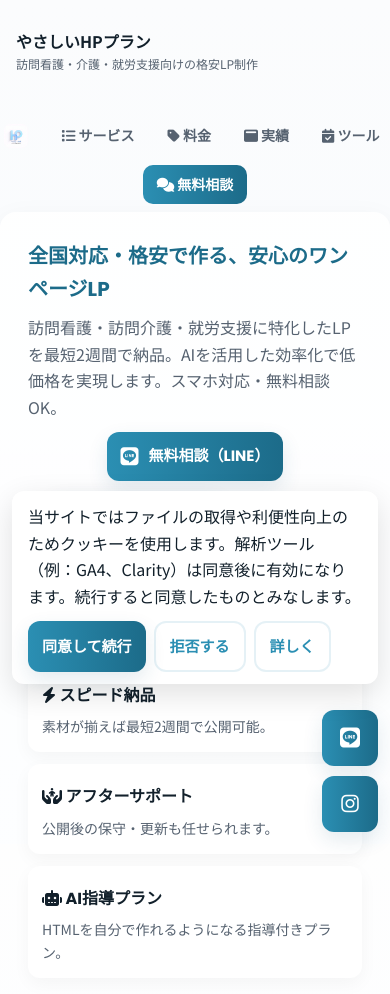
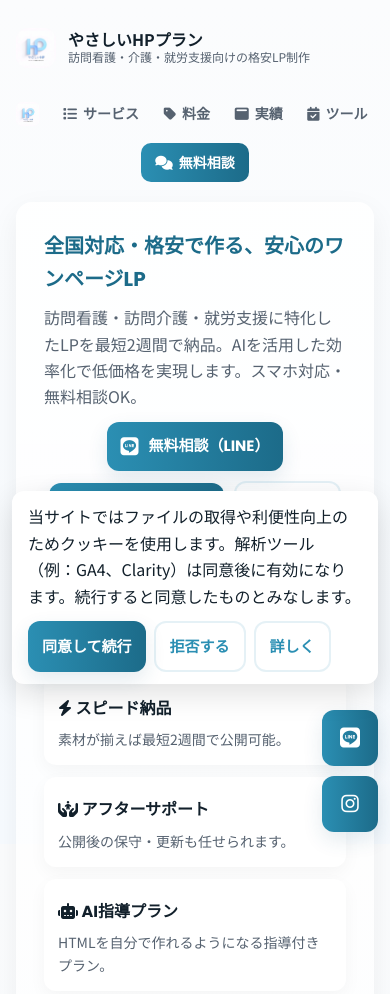
Before and after one commit to crzydn/yasashiiHP, a plain HTML site: page index.html in a window 390 px wide. Shown: the top 994 px of the page. Drawn offline with Linux system fonts and the light colour scheme; grey boxes are pictures that could not be loaded.

Commit message:
Update index.html

```diff
--- a/index.html
+++ b/index.html
@@ -51,8 +51,8 @@ j=d.createElement(s),dl=l!='dataLayer'?'&l='+l:'';j.async=true;j.src=
       --radius:14px;
       --container:1100px;
       --shadow:0 10px 30px rgba(11,22,35,0.06);
+      --logo-size: clamp(40px, 6vw, 56px); /* 正しいCSS変数名 */
       font-family:'Noto Sans JP','Poppins',system-ui,-apple-system,'Segoe UI',Roboto,'Helvetica Neue',Arial;
-logo-size: clamp(40px, 6vw, 56px);
     }
 
     html {font-size:16px;}
@@ -64,54 +64,31 @@ logo-size: clamp(40px, 6vw, 56px);
     .skip-link:focus{left:8px;top:8px;width:auto;height:auto;padding:8px 12px;background:#000;color:#fff;border-radius:6px;z-index:10000}
 
     .wrap{max-width:var(--container);margin:0 auto;padding:28px}
-    header{display:flex;align-items:center;justify-content:space-between;padding:12px 0;flex-wrap:wrap}
+
+    /* ===== Header ===== */
+    header{display:flex;align-items:center;justify-content:space-between;padding:12px 0;flex-wrap:wrap;gap:12px}
     .brand{display:flex;align-items:center;gap:12px;min-width:0}
-
-.logo{
-  width: var(--logo-size);
-  height: var(--logo-size);
-  border-radius: 12px;          /* 角丸を維持 */
-  object-fit: cover;            /* 正方形にトリミング */
-  object-position: center;      /* 中央を見せる */
-  display: block;               /* 余計な隙間を防ぐ */
-  flex: 0 0 auto;               /* brand内レイアウトを安定 */
-  /* 背景グラデ等は削除（画像が見えなくなるため） */
-}
-
-/* ナビ左の小さなロゴ（“サービス”の左隣） */
-.nav-logo{
-  display:inline-flex;
-  align-items:center;
-  padding:0;             /* 文字リンクと高さを合わせる */
-  margin-right:6px;      /* サービスとの間隔 */
-}
-.nav-logo img{
-  width:28px;            /* ボタン高さに馴染むサイズ */
-  height:28px;
-  border-radius:6px;     /* 角丸 */
-  object-fit:cover;      /* 正方形トリミング */
-  display:block;
-}
-
-/* もし .logo（ブランド側）を img に替えている場合の推奨（巨大化防止） */
     .brand .logo{
-  width:48px;
-  height:48px;
+      width:var(--logo-size);
+      height:var(--logo-size);
       border-radius:12px;
       object-fit:cover;
+      object-position:center;
       display:block;
+      flex:0 0 auto;
     }
-
-/* モバイル時に少しだけロゴを小さくすると詰まりにくい */
-@media(max-width:899px){
-  .nav-logo img{ width:24px; height:24px; }
-}
-
+    .brand .title{font-weight:700;line-height:1}
+    .brand .subtitle{font-size:12px;color:var(--muted);line-height:1.4;margin-top:2px}
 
     nav{display:flex;gap:12px;align-items:center;flex:0 0 auto}
-    nav a{margin-left:18px;color:var(--muted);text-decoration:none;font-weight:600;white-space:nowrap}
+    nav a{margin-left:6px;color:var(--muted);text-decoration:none;font-weight:600;white-space:nowrap;display:inline-flex;align-items:center;gap:6px}
     .cta{background:linear-gradient(90deg,var(--primary),var(--primary-dark));color:white;padding:8px 14px;border-radius:10px;text-decoration:none;font-weight:700}
 
+    /* ナビ左の小ロゴ（任意） */
+    .nav-logo{display:inline-flex;align-items:center;margin-right:4px;padding:0}
+    .nav-logo img{width:28px;height:28px;border-radius:6px;object-fit:cover;display:block}
+
+    /* ===== Common Buttons ===== */
     .btn{display:inline-flex;align-items:center;gap:10px;padding:12px 18px;border-radius:12px;font-weight:700;cursor:pointer;border:0;transition:transform .14s ease,box-shadow .14s ease,filter .14s ease;font-family:'Poppins',sans-serif;text-decoration:none;color:var(--primary-contrast)}
     .btn i{font-size:18px}
     .btn-primary{background:linear-gradient(90deg,var(--primary),var(--primary-dark));box-shadow:0 8px 20px rgba(30,90,120,0.12);color:var(--primary-contrast)}
@@ -121,16 +98,16 @@ logo-size: clamp(40px, 6vw, 56px);
     .btn-ghost:hover{background:rgba(43,143,179,0.04);transform:translateY(-2px)}
     .btn-ghost:focus{outline:3px solid rgba(43,143,179,0.12);outline-offset:3px}
 
+    /* ===== Hero ===== */
     .hero{display:grid;grid-template-columns:1fr;gap:20px;align-items:center;padding:28px;border-radius:16px;background:linear-gradient(180deg, rgba(255,255,255,0.9), rgba(255,255,255,0.6));box-shadow:var(--shadow)}
     .hero-left h1{font-size:clamp(20px,5vw,32px);margin:0 0 8px;font-family:'Poppins',sans-serif;color:var(--primary-dark)}
     .hero-left p{color:var(--muted);margin:0 0 12px}
     .btn-row{display:flex;gap:10px;align-items:center;flex-wrap:wrap;justify-content:center}
-
     .hero-right{min-height:200px;border-radius:12px;overflow:hidden;display:flex;align-items:center;justify-content:center;background:linear-gradient(135deg,#eef9ff,#fffaf2);}
     .hero-right img{width:100%;height:100%;object-fit:cover;opacity:0;animation:fadeUp .6s ease .12s forwards;border-radius:12px}
-
     @keyframes fadeUp{from{opacity:0;transform:translateY(10px)}to{opacity:1;transform:translateY(0)}}
 
+    /* ===== Cards / Sections ===== */
     .features{display:grid;grid-template-columns:repeat(auto-fit,minmax(200px,1fr));gap:12px;margin-top:18px}
     .card{background:var(--card);padding:14px;border-radius:12px;box-shadow:0 6px 18px rgba(9,20,30,0.04);transition:transform .18s ease,box-shadow .18s ease}
     .card:hover{transform:translateY(-6px);box-shadow:0 16px 40px rgba(9,20,30,0.08)}
@@ -158,10 +135,8 @@ logo-size: clamp(40px, 6vw, 56px);
     .contact-sub{color:var(--muted);font-size:13px}
 
     .contact-item[data-type="line"] .contact-icon{background:linear-gradient(135deg,var(--primary),var(--primary-dark))}
-    /* ▼▼ ここを修正（余分な ) を削除） ▼▼ */
     .contact-item[data-type="email"] .contact-icon{background:linear-gradient(135deg,var(--primary),#66b8dd)}
     .contact-item[data-type="phone"] .contact-icon{background:linear-gradient(135deg,var(--primary),#4bb0d3)}
-    /* ▲▲ 修正ここまで ▲▲ */
     .contact-item[data-type="insta"] .contact-icon{background:linear-gradient(135deg,var(--primary),var(--primary-dark))}
 
     footer{margin-top:28px;padding:16px 0;color:var(--muted);text-align:center;font-size:14px}
@@ -175,11 +150,15 @@ logo-size: clamp(40px, 6vw, 56px);
     .cta-pair .btn i{font-size:16px}
     .cta-pair .btn{min-width:200px}
 
-    @media(min-width:900px){.hero{grid-template-columns:1fr 440px}}
+    /* ===== Responsive ===== */
+    @media(min-width:900px){
+      .hero{grid-template-columns:1fr 440px}
+    }
     @media(max-width:899px){
       header{align-items:center}
       nav{order:2;width:100%;display:flex;justify-content:space-around;padding:8px 0;margin-top:8px;flex-wrap:wrap}
-      .brand{order:1;width:100%;display:flex;justify-content:space-between;align-items:center}
+      .brand{order:1;width:100%;display:flex;justify-content:flex-start}
+      .nav-logo img{ width:24px; height:24px; }
       nav a{margin-left:0;padding:8px 6px;font-size:15px}
       .wrap{padding:16px}
       .contact-grid{flex-direction:column}
@@ -197,6 +176,7 @@ logo-size: clamp(40px, 6vw, 56px);
       .cta-pair .btn{min-width:100%}
     }
 
+    /* Sticky CTAs */
     .sticky-ctawrap{position:fixed;right:12px;bottom:12px;display:flex;flex-direction:column;gap:10px;align-items:flex-end;z-index:10010}
     .sticky-cta{display:inline-flex;align-items:center;justify-content:center;width:56px;height:56px;border-radius:12px;box-shadow:0 8px 20px rgba(30,90,120,0.12);text-decoration:none;color:var(--primary-contrast);background:linear-gradient(90deg,var(--primary),var(--primary-dark));font-weight:700;padding:0}
     .sticky-cta i{font-size:20px;line-height:1}
@@ -223,28 +203,37 @@ logo-size: clamp(40px, 6vw, 56px);
   <noscript><iframe src="https://www.googletagmanager.com/ns.html?id=GTM-TMQVJ2G9"
   height="0" width="0" style="display:none;visibility:hidden"></iframe></noscript>
   <!-- End Google Tag Manager (noscript) -->
+
   <a class="skip-link" href="#main">本文へスキップ</a>
   <div class="wrap">
+
+    <!-- ===== Header ===== -->
     <header role="banner">
-          <div style="font-weight:700">やさしいHPプラン</div>
-          <div style="font-size:12px;color:var(--muted)">訪問看護・介護・就労支援向けの格安LP制作</div>
+      <div class="brand">
+        <a href="#top" aria-label="トップへ" class="brand-link">
+          <img class="logo" src="yasashiiHPlogo.jpg" alt="やさしいHPプラン ロゴ">
+        </a>
+        <div>
+          <div class="title">やさしいHPプラン</div>
+          <div class="subtitle">訪問看護・介護・就労支援向けの格安LP制作</div>
         </div>
       </div>
 
       <nav aria-label="グローバルナビゲーション" id="globalNav">
         <a class="nav-logo" href="#top" aria-label="トップへ">
-            <img src="yasashiiHPlogo.jpg" alt="やさしいHPプラン ロゴ">
+          <img src="yasashiiHPlogo.jpg" alt="">
         </a>
         <a href="#service"><i class="fa-solid fa-list" aria-hidden="true"></i> サービス</a>
         <a href="#price"><i class="fa-solid fa-tag" aria-hidden="true"></i> 料金</a>
         <a href="#works"><i class="fa-solid fa-window-maximize" aria-hidden="true"></i> 実績</a>
-        <!-- ▼ 新規：ツール紹介へのリンク -->
         <a href="#tools"><i class="fa-solid fa-calendar-check" aria-hidden="true"></i> ツール</a>
         <a href="#contact" class="cta"><i class="fa-solid fa-comments" aria-hidden="true"></i> 無料相談</a>
       </nav>
     </header>
+    <!-- ==== /Header ==== -->
 
     <main id="main" role="main">
+      <!-- ===== Hero ===== -->
       <section class="hero" aria-labelledby="hero-heading">
         <div class="hero-left">
           <h1 id="hero-heading">全国対応・格安で作る、安心のワンページLP</h1>
@@ -268,6 +257,7 @@ height="0" width="0" style="display:none;visibility:hidden"></iframe></noscript>
         </div>
       </section>
 
+      <!-- ===== Services ===== -->
       <section id="service" aria-labelledby="service-heading">
         <h2 id="service-heading" style="margin-top:18px">サービス内容</h2>
         <p style="color:var(--muted);margin-bottom:8px">お客様のニーズに合わせた3つの主要プラン</p>
@@ -289,13 +279,14 @@ height="0" width="0" style="display:none;visibility:hidden"></iframe></noscript>
           </div>
         </div>
 
-        <!-- サービス内容下のCTA（横並び） -->
+        <!-- サービス内容下のCTA -->
         <div class="cta-pair" style="margin-top:14px">
           <a class="btn btn-primary" id="ctaLine" href="https://line.me/ti/p/@395gaeqo" target="_blank" rel="noopener noreferrer" aria-label="LINEで無料相談"><i class="fa-brands fa-line" aria-hidden="true"></i> LINEで無料相談</a>
           <a class="btn btn-primary" id="ctaInsta" href="https://instagram.com/yasashiihp" target="_blank" rel="noopener noreferrer" aria-label="InstagramでDM"><i class="fa-brands fa-instagram" aria-hidden="true"></i> InstagramでDM</a>
         </div>
       </section>
 
+      <!-- ===== Flow ===== -->
       <section class="flow" aria-labelledby="flow-heading" style="margin-top:24px">
         <h2 id="flow-heading" style="font-weight:700;font-size:18px">制作の流れ</h2>
         <div style="display:flex;gap:10px;flex-wrap:wrap;align-items:stretch;justify-content:center">
@@ -318,6 +309,7 @@ height="0" width="0" style="display:none;visibility:hidden"></iframe></noscript>
         </div>
       </section>
 
+      <!-- ===== Works ===== -->
       <section id="works" aria-labelledby="works-heading">
         <h2 id="works-heading" style="font-weight:700;font-size:18px;margin-top:28px">制作サンプル</h2>
         <div class="samples">
@@ -342,7 +334,7 @@ height="0" width="0" style="display:none;visibility:hidden"></iframe></noscript>
         </div>
       </section>
 
-      <!-- ▼ 新規：ツール紹介 -->
+      <!-- ===== Tools ===== -->
       <section id="tools" aria-labelledby="tools-heading" class="card" style="margin-top:24px;padding:18px">
         <h2 id="tools-heading" style="font-weight:700;font-size:18px">運用に役立つ無料ツール</h2>
         <p style="color:var(--muted);margin:8px 0 14px">
@@ -372,8 +364,8 @@ height="0" width="0" style="display:none;visibility:hidden"></iframe></noscript>
           </article>
         </div>
       </section>
-      <!-- ▲ ツール紹介ここまで -->
 
+      <!-- ===== Profile ===== -->
       <section id="profile" aria-labelledby="profile-heading" class="card" style="margin-top:24px;padding:18px">
         <h2 id="profile-heading" style="font-weight:700;font-size:18px">代表プロフィール</h2>
         <div style="display:flex;gap:14px;align-items:flex-start;flex-wrap:wrap">
@@ -385,6 +377,7 @@ height="0" width="0" style="display:none;visibility:hidden"></iframe></noscript>
         </div>
       </section>
 
+      <!-- ===== Why cheap ===== -->
       <section id="whycheap" aria-labelledby="whycheap-heading" class="card" style="margin-top:18px;padding:18px">
         <h2 id="whycheap-heading" style="font-weight:700;font-size:18px">なぜこんなに格安で提供できるのか</h2>
         <div style="color:var(--muted)">
@@ -398,6 +391,7 @@ height="0" width="0" style="display:none;visibility:hidden"></iframe></noscript>
         </div>
       </section>
 
+      <!-- ===== FAQ ===== -->
       <section class="faq" aria-labelledby="faq-heading">
         <h2 id="faq-heading" style="font-weight:700;font-size:18px;margin-top:28px">よくある質問</h2>
         <details class="q"><summary>制作にどれくらい時間がかかりますか？</summary><div style="color:var(--muted);padding-top:8px">文章・写真が揃っている場合、最短2週間で公開できます。ヒアリングの内容により前後します。</div></details>
@@ -405,6 +399,7 @@ height="0" width="0" style="display:none;visibility:hidden"></iframe></noscript>
         <details class="q"><summary>自分で更新できますか？</summary><div style="color:var(--muted);padding-top:8px">指導型プランでは、ご自身でHTMLを編集するためのレクチャーを行います。</div></details>
       </section>
 
+      <!-- ===== Contact ===== -->
       <section id="contact" class="contact" aria-labelledby="contact-heading">
         <h2 id="contact-heading" style="font-weight:700;font-size:18px">お問い合わせ（ご連絡先）</h2>
         <p style="color:var(--muted)">以下の方法でお気軽にご相談ください。無料相談・受付時間：平日 9:00〜18:00</p>
@@ -446,7 +441,7 @@ height="0" width="0" style="display:none;visibility:hidden"></iframe></noscript>
         <div style="margin-top:12px;color:var(--muted);font-size:13px">※お問い合わせはLINE・メール・お電話・InstagramのDMで承ります。お問い合わせフォームは廃止しました。</div>
       </section>
 
-      <!-- 既存のプライバシーポリシー（ダイジェスト） -->
+      <!-- ===== Privacy ===== -->
       <section id="privacy" class="card" aria-labelledby="privacy-heading" style="margin-top:18px;padding:18px">
         <h2 id="privacy-heading" style="font-weight:700;font-size:18px">プライバシーポリシー（個人情報の取扱い）</h2>
         <div style="color:var(--muted)">
@@ -465,7 +460,7 @@ height="0" width="0" style="display:none;visibility:hidden"></iframe></noscript>
   <!-- Sticky CTAs (icon-only) -->
   <div class="sticky-ctawrap" aria-hidden="false">
     <a class="sticky-cta" href="https://line.me/ti/p/@395gaeqo" target="_blank" rel="noopener noreferrer" aria-label="公式LINEで相談"><i class="fa-brands fa-line" aria-hidden="true"></i></a>
-    <a class="sticky-cta insta" href="https://instagram.com/your_instagram" target="_blank" rel="noopener noreferrer" aria-label="InstagramでDM"><i class="fa-brands fa-instagram" aria-hidden="true"></i></a>
+    <a class="sticky-cta insta" href="https://instagram.com/yasashiihp" target="_blank" rel="noopener noreferrer" aria-label="InstagramでDM"><i class="fa-brands fa-instagram" aria-hidden="true"></i></a>
   </div>
 
   <!-- Cookie banner -->
@@ -515,11 +510,25 @@ height="0" width="0" style="display:none;visibility:hidden"></iframe></noscript>
     document.querySelectorAll('.contact-item').forEach(function(el){el.setAttribute('tabindex','0')});
 
     // Smooth scroll for anchors
-    document.querySelectorAll('a[href^="#"]').forEach(a=>{a.addEventListener('click',function(e){const href=a.getAttribute('href'); if(href.length>1){e.preventDefault(); var target=document.querySelector(href); if(target) target.scrollIntoView({behavior:'smooth'})}})})
+    document.querySelectorAll('a[href^="#"]').forEach(a=>{
+      a.addEventListener('click',function(e){
+        const href=a.getAttribute('href');
+        if(href.length>1){
+          e.preventDefault();
+          var target=document.querySelector(href);
+          if(target) target.scrollIntoView({behavior:'smooth'})
+        }
+      })
+    });
 
     // guard (no form)
     var form = document.getElementById('contact-form');
-    if(form){form.addEventListener('submit', function(e){e.preventDefault();alert('フォームは無効です。LINE・メール・電話でお問い合わせください。');});}
+    if(form){
+      form.addEventListener('submit', function(e){
+        e.preventDefault();
+        alert('フォームは無効です。LINE・メール・電話でお問い合わせください。');
+      });
+    }
   </script>
 </body>
 </html>
```
Lines whose indentation alone changed are shown as unchanged.
